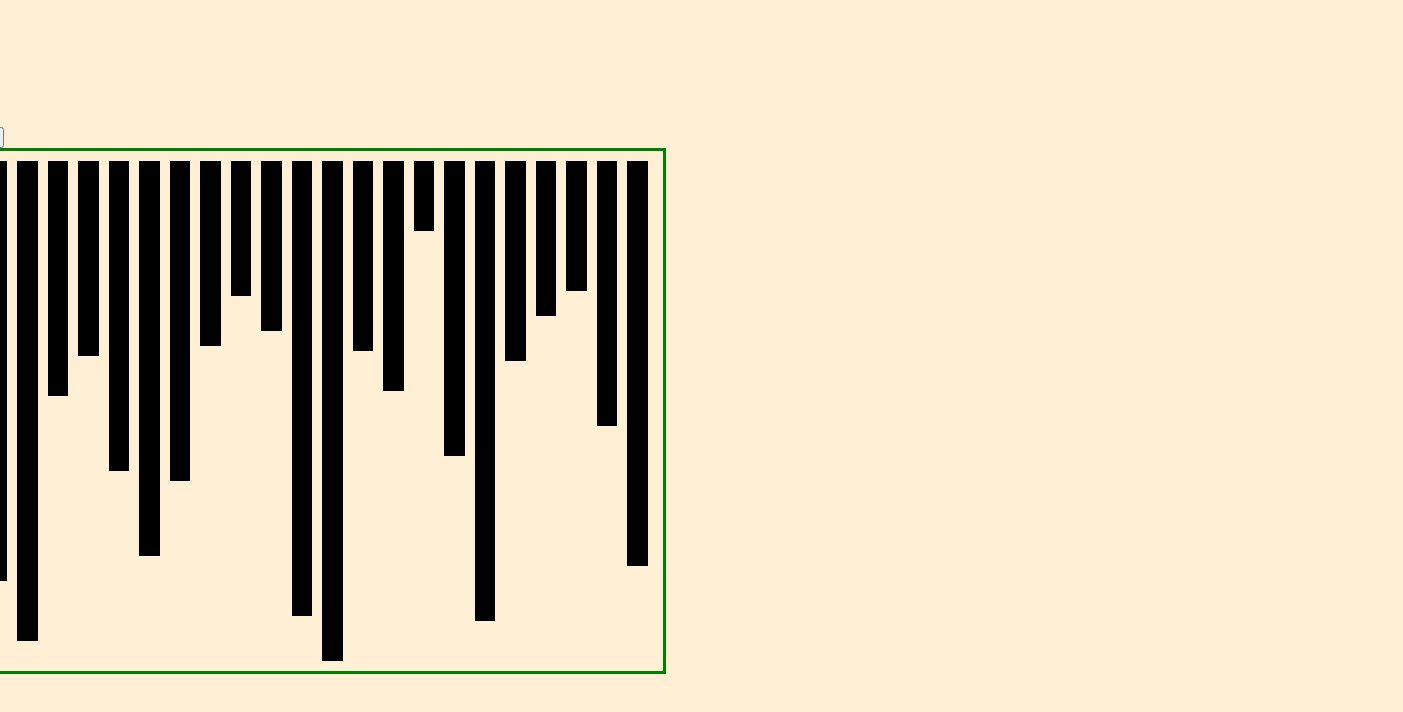
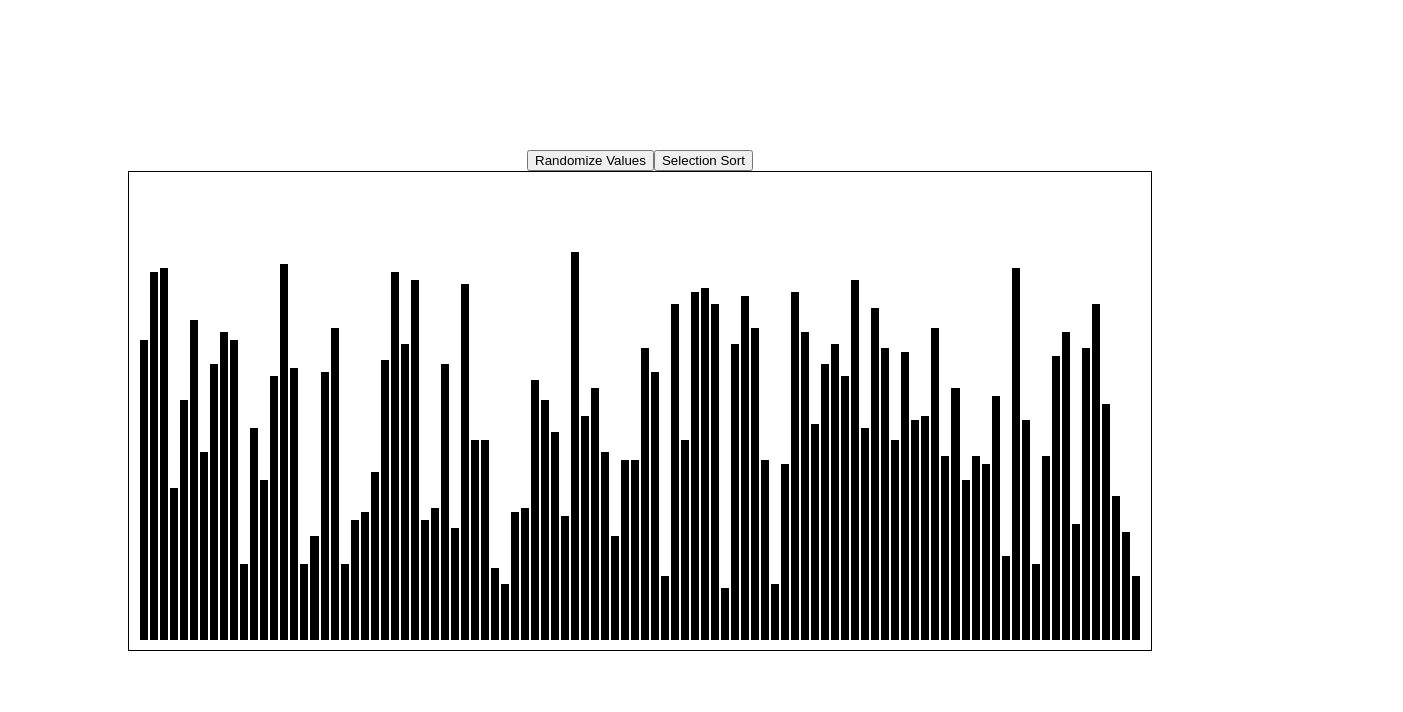
Before and after one commit to aidanmchugh12/Algorithm-Visualizer, a React (Create React App) app: page / in a window 1280 px wide. Shown: the top 712 px of the page, 1403 px wide, since content can reach past the window. Built offline with nearby package versions, Linux system fonts and the light colour scheme.

Commit message:
CSS Cleanup + Visualizer Progress

```diff
--- a/src/Algorithms/selectionSort.jsx
+++ b/src/Algorithms/selectionSort.jsx
@@ -0,0 +1,39 @@
+// function SelectionSort(array) {
+//     for(let i = 0; i < array.length; i++) {
+//         var min = i;
+//         for(let curr = i + 1; curr < array.length; curr++) {
+//             if(array[curr] < array[min]) {
+//                 min = curr;
+//             }
+//         }
+
+//         if(i !== min) {
+//             var temp = array[i];
+//             array[i] = array[min];
+//             array[min] = temp;
+//         }
+//     }
+
+//     return array;
+// }
+
+export function getSelectionSortAnimation(array) {
+    var animations = []
+    for(let i = 0; i < array.length; i++) {
+        var min = i;
+        for(let curr = i + 1; curr < array.length; curr++) {
+            if(array[curr] < array[min]) {
+                min = curr;
+            }
+        }
+
+        if(i !== min) {
+            var temp = array[i];
+            array[i] = array[min];
+            array[min] = temp;
+            animations.push([i, min]);
+        }
+    }
+
+    return animations;
+}
--- a/src/App.css
+++ b/src/App.css
@@ -1,10 +1,3 @@
-body {
-  min-height: 100vh;
-  max-width: 100vh;
-  background-color: papayawhip;
-  margin: 0 auto;
-
-  display: flex;
-  justify-content: center;
-  align-items: center;
+.App {
+  text-align: center;
 }
--- a/src/App.js
+++ b/src/App.js
@@ -4,7 +4,7 @@ import ValueVisualizer from './Visualizer/ValueVisualizer';
 function App() {
   return (
     <div className="App">
-      <ValueVisualizer value={10}></ValueVisualizer>
+      <ValueVisualizer></ValueVisualizer>
     </div>
   );
 }
--- a/src/Visualizer/ValueVisualizer.css
+++ b/src/Visualizer/ValueVisualizer.css
@@ -1,26 +1,26 @@
 body {
-
-}
-
-.button {
     display: flex;
     justify-content: center;
     align-items: center;
+    height: 100vh;
+    margin: 0;
 }
 
-
 .array-container {
-    margin: 0;
-    width: 50%;
-    border: 3px solid green;
-    padding: 10px;
     display: flex;
     justify-content: center;
+    align-items: flex-end;
+    width: 80vw;
+    height: 60vh;
+    border: 1px solid black;
+    box-sizing: border-box;
+    padding: 10px;
 }
 
 .array-bar {
-    width: 50px;
+    width: 1vw;
     display: inline-block;
-    margin: 0 5px;
+    margin: 0 1px;
     background-color: black;
+    transition: height 0.4s ease;
   }
--- a/src/Visualizer/ValueVisualizer.jsx
+++ b/src/Visualizer/ValueVisualizer.jsx
@@ -1,30 +1,62 @@
 import React from 'react'
 import './ValueVisualizer.css'
+import {getSelectionSortAnimation} from '../Algorithms/selectionSort'
+
 
 
 class ValueVisualizer extends React.Component {
-    constructor(props = {value: 10}) {
+    constructor(props) {
         super(props)
 
         this.state = {
-            value: props.value,
+            value: 100,
+            speed: 100,
+            animationInProgress: false,
             array: [],
         }
 
     }
 
     RandomizeArrayValues = (min, max) => {
-        // Update the state using setState
         const NewArray = []
-        for(let i = 0; i < 25; i++)
-        {
+        for(let i = 0; i < this.state.value; i++) {
             NewArray.push(Math.floor(Math.random() * (max - min + 1) + min))
         }
+
         this.setState({
           array: NewArray
         })
+        console.log(this.state)
 
       }
+
+
+    SelectionSortAnimationHandler = async (animations) => {
+        const ArrayBars = document.getElementsByClassName('array-bar');
+        const delay = (ms) => new Promise((resolve) => setTimeout(resolve, ms));
+
+
+        for(let i = 0; i < animations.length; i++) {
+            const animation = animations[i];
+
+            var bar1Style = ArrayBars[animation[0]].style;
+            var bar2Style = ArrayBars[animation[1]].style;
+            bar1Style.backgroundColor = 'red';
+            bar2Style.backgroundColor = 'red';
+
+            await delay(this.state.speed);
+
+            const temp = bar1Style.height;
+            bar1Style.height = bar2Style.height;
+            bar2Style.height = temp;
+
+            await delay(this.state.speed);
+
+            bar1Style.backgroundColor = 'black';
+            bar2Style.backgroundColor = 'black';
+        }
+    }
+
 
     componentDidMount() {
         this.RandomizeArrayValues(10,100)
@@ -35,9 +67,11 @@ class ValueVisualizer extends React.Component {
         return (
             <>
             <button onClick={() => {this.RandomizeArrayValues(10,100)}}>Randomize Values</button>
+            <button onClick={() => {this.SelectionSortAnimationHandler(getSelectionSortAnimation(array))}}>Selection Sort</button>
+            {/* <input onChange={(event) => {this.setState({speed: event.target.value})}} type="range" id="speed-bar" min="100" max="2000" step="100"></input> */}
             <div class="array-container">
                 {array.map((value, index) => (
-                    <div class="array-bar" key={index} style={{height: `${value*5}px`}}></div>
+                    <div class="array-bar" key={index} style={{height: `${value/2}vh`}}></div>
                 ))}
             </div>
             </>
```
